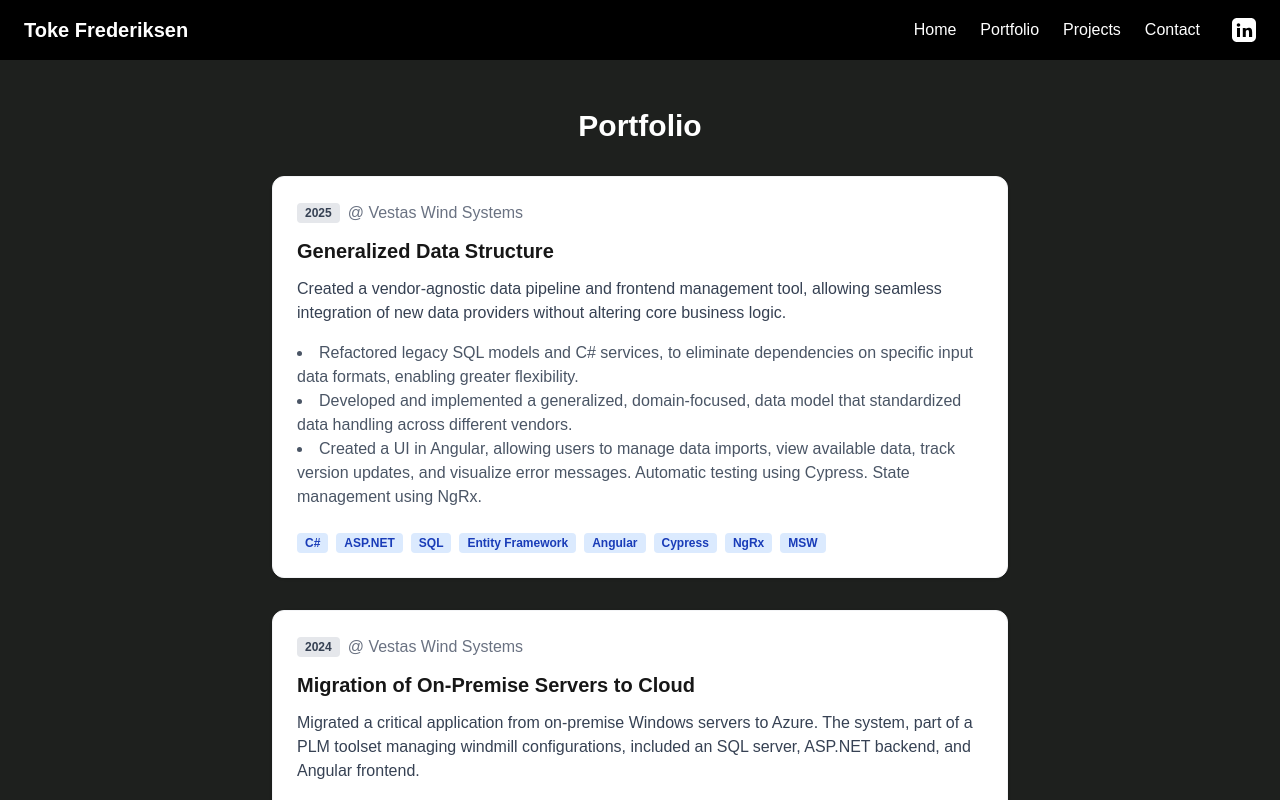
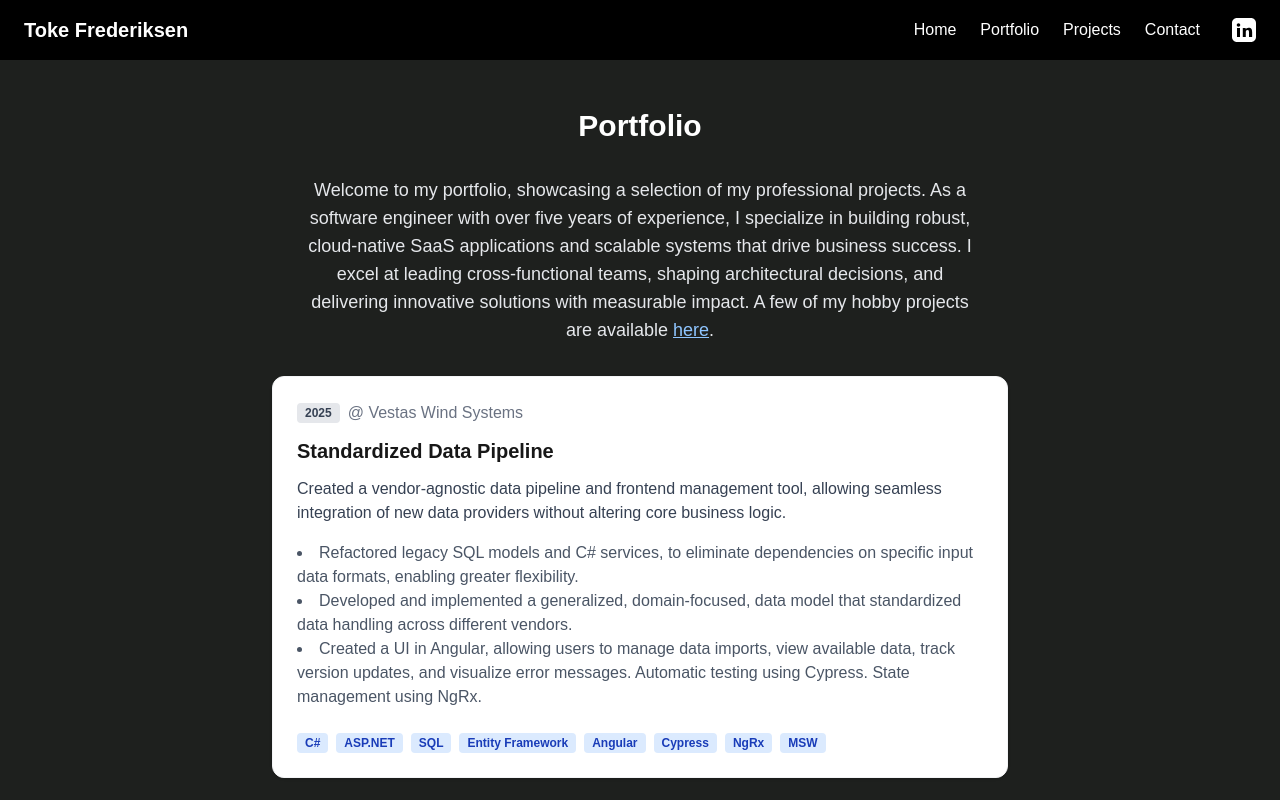
Before and after one commit to TokeF/tokef.github.io, a Next.js app: page /portfolio in a window 1280 px wide. Shown: the top 800 px of the page. Built offline with nearby package versions, Linux system fonts and the light colour scheme.

Commit message:
add portfolio header text

```diff
--- a/src/app/portfolio/page.tsx
+++ b/src/app/portfolio/page.tsx
@@ -10,7 +10,7 @@
 const projects: Project[] = [
   {
     year: "2025",
-    title: "Generalized Data Structure",
+    title: "Standardized Data Pipeline",
     client: "Vestas Wind Systems",
     description:
       "Created a vendor-agnostic data pipeline and frontend management tool, allowing seamless integration of new data providers without altering core business logic.",
@@ -139,6 +139,22 @@
       <h1 className="text-3xl font-bold mb-8 text-center text-white">
         Portfolio
       </h1>
+      <p className="text-lg text-center text-gray-200 mb-8 max-w-2xl mx-auto">
+        Welcome to my portfolio, showcasing a selection of my professional
+        projects. As a software engineer with over five years of experience, I
+        specialize in building robust, cloud-native SaaS applications and
+        scalable systems that drive business success. I excel at leading
+        cross-functional teams, shaping architectural decisions, and delivering
+        innovative solutions with measurable impact. A few of my hobby projects
+        are available{" "}
+        <a
+          href="/projects"
+          className="underline text-blue-300 hover:text-blue-400"
+        >
+          here
+        </a>
+        .
+      </p>
       <div className="flex flex-col gap-8">
         {projects.map((project, idx) => (
           <div
```
